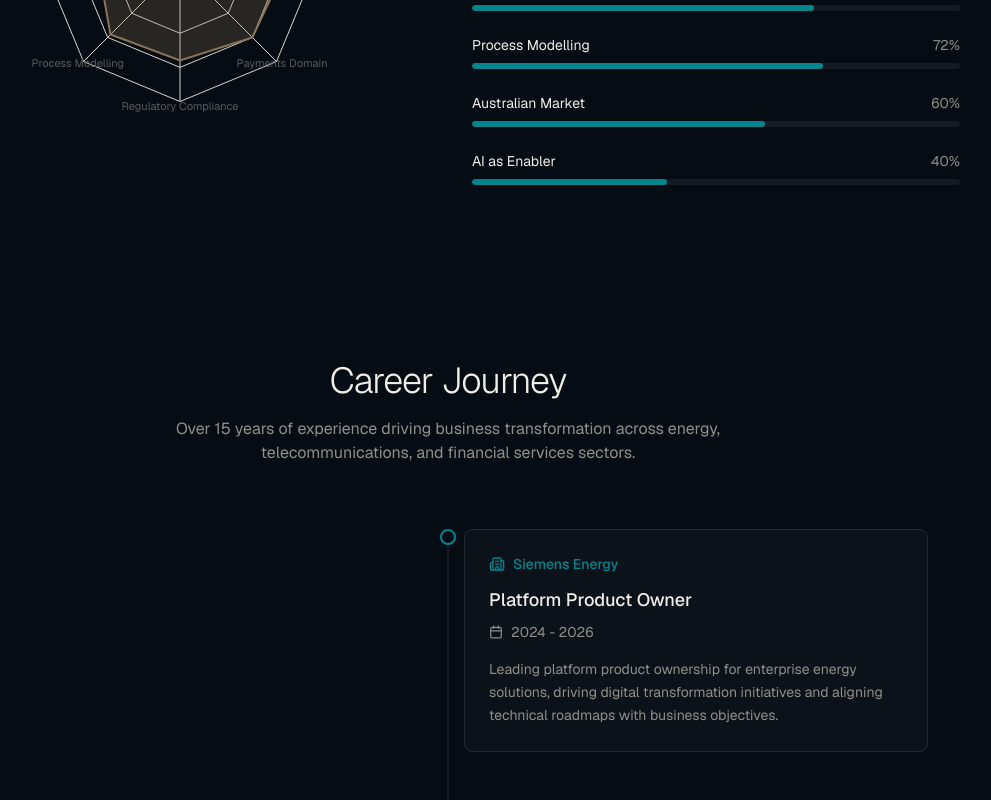
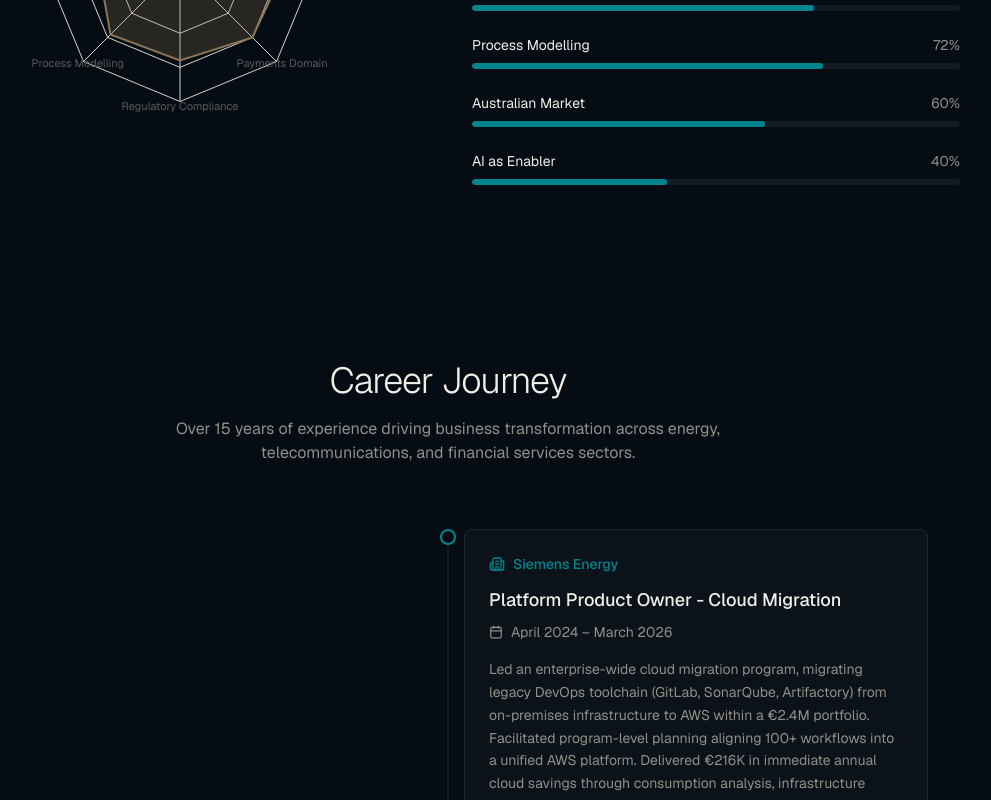
Before and after one commit to Zombieskin/v0-portfolio-website, a Next.js app: page / in a window 1280 px wide. Shown: the part 2000-2800 px from the top of the page, without its empty margins (192-1183 px from the left). Built offline with nearby package versions, Linux system fonts and the light colour scheme.

Commit message:
Enhance experience descriptions with detailed roles and responsibilities

```diff
--- a/components/contact.tsx
+++ b/components/contact.tsx
@@ -9,7 +9,7 @@ export function Contact() {
           Get in Touch
         </h2>
         <p className="text-muted-foreground mb-10 max-w-xl">
-          Interested in working together? I&apos;m always open to discussing new opportunities.
+          Let&apos;s make something amazing together? I&apos;m always open to discussing new opportunities.
         </p>
 
         <div className="flex flex-col sm:flex-row gap-6">
--- a/components/experience.tsx
+++ b/components/experience.tsx
@@ -3,24 +3,24 @@ import { Building2, Calendar } from "lucide-react"
 const experiences = [
   {
     company: "Siemens Energy",
-    role: "Platform Product Owner",
-    period: "2024 - 2026",
+    role: "Platform Product Owner - Cloud Migration",
+    period: "April 2024 – March 2026",
     description:
-      "Leading platform product ownership for enterprise energy solutions, driving digital transformation initiatives and aligning technical roadmaps with business objectives.",
+      "Led an enterprise-wide cloud migration program, migrating legacy DevOps toolchain (GitLab, SonarQube, Artifactory) from on-premises infrastructure to AWS within a €2.4M portfolio. Facilitated program-level planning aligning 100+ workflows into a unified AWS platform. Delivered €216K in immediate annual cloud savings through consumption analysis, infrastructure monitoring, and auto-scaling implementation. Partnered with solution architects and cybersecurity teams to ensure compliance with ISO 27001, CIA, and RBAC requirements. Led steering committee meetings and drove end-to-end delivery from Discovery to Implementation.",
   },
   {
     company: "Globant",
-    role: "Senior Business Analyst - Digital Banking and Payments",
-    period: "2021 - 2024",
+    role: "Senior Business Analyst – Enterprise Payments and Digital Banking",
+    period: "October 2021 – April 2024",
     description:
-      "Delivered complex digital banking and payments solutions for tier-1 financial institutions, specializing in requirements engineering, stakeholder management, and agile delivery.",
+      "Worked across 6+ concurrent delivery streams within Itaú's SuperApp program in a SAFe environment, eliciting and documenting functional and non-functional requirements across the full SDLC. Translated Pix regulatory requirements and open banking rules into functional API specifications and acceptance criteria. Facilitated PI Planning cycles as Scrum Master, aligning backlog priorities with program objectives and regulatory requirements. Coordinated UAT across 6 product squads, supporting release planning and delivery coordination across 3 phased releases.",
   },
   {
     company: "Concentrix",
-    role: "Technical Business Analyst and Subject Matter Expert",
-    period: "2010 - 2021",
+    role: "Technical Business Analyst – Utility and Digital Banking",
+    period: "July 2010 – September 2021",
     description:
-      "Served as technical SME across billing systems, meter data management, and CRM platforms, driving process improvements and supporting large-scale system migrations.",
+      "Led a billing operations uplift program improving reliability around bill generation, exception handling, and operational controls, reducing manual exceptions by 54%. Led Salesforce CRM migration of 2.5M+ customer records from Siebel Oracle, authoring functional requirements, data mapping, and UAT test plans, delivering a 35% reduction in billing query resolution time post go-live. Supported CIS Plus to C1 billing platform upgrade through billing process analysis, defect triage, and exception tracking across legacy and target-state workflows.",
   },
 ]
 
```
